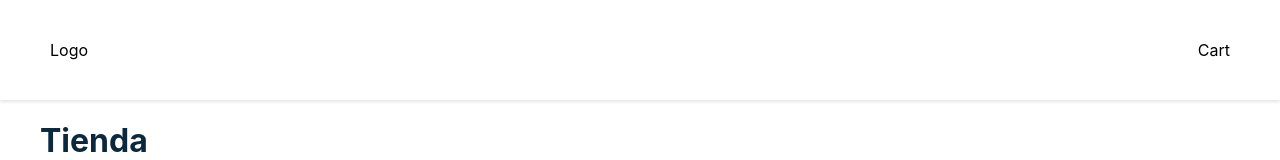
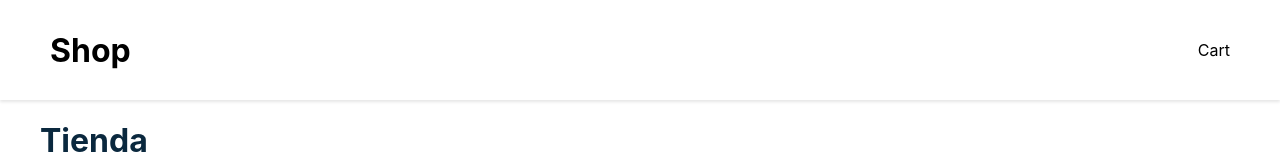
Before and after one commit to kushiahu/learn-react-shopping-cart, a React (Create React App) app: page / in a window 1280 px wide. Shown: the top 160 px of the page. Built offline with nearby package versions, Linux system fonts and the light colour scheme.

Commit message:
add component logo

```diff
--- /dev/null
+++ b/src/components/Logo.js
@@ -0,0 +1,20 @@
+import { Component } from "react"
+
+const styles = {
+  logo: {
+    fontWeight: '700',
+    fontSize: '2rem',
+  }
+}
+
+class Logo extends Component {
+  render() {
+    return(
+      <div style={ styles.logo }>
+        Shop
+      </div>
+    )
+  }
+}
+
+export default Logo
--- a/src/components/Navbar.js
+++ b/src/components/Navbar.js
@@ -1,4 +1,5 @@
 import { Component } from "react"
+import Logo from './Logo'
 
 const styles = {
   navbar: {
@@ -17,7 +18,7 @@
   render() {
     return(
       <nav style={ styles.navbar }>
-        <p>Logo</p>
+        <Logo />
         <p>Cart</p>
       </nav>
     )
```
